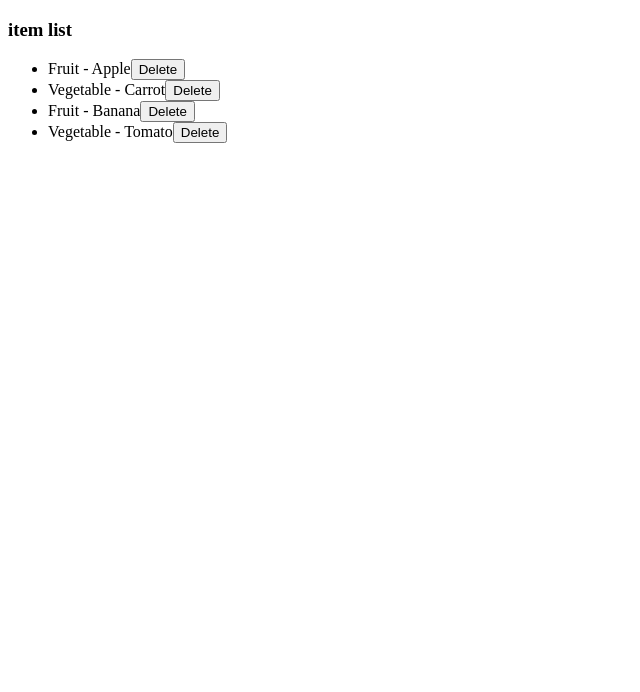
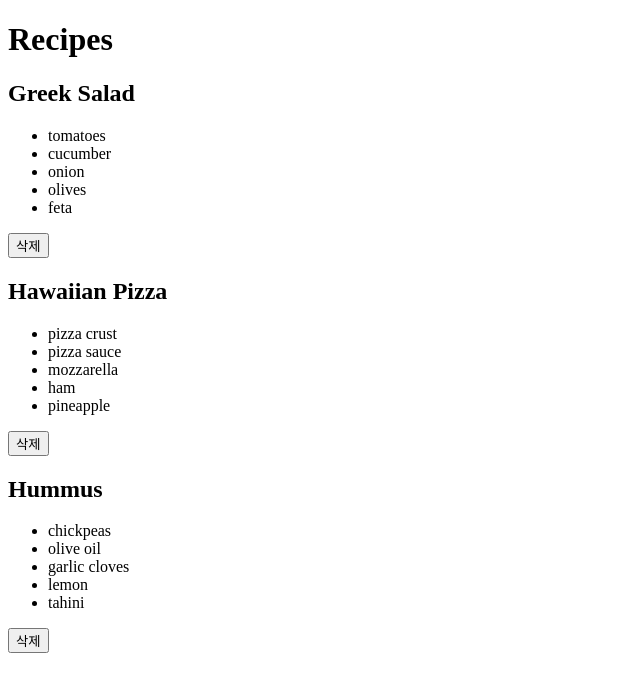
Before and after one commit to kim0hun/Inflearn_React, a React (Vite) app in the folder study/: page / in a window 1280 px wide. Shown: the top 692 px of the page, without its empty margins (0-640 px from the left). Built offline with nearby package versions, Linux system fonts and the light colour scheme.

Commit message:
88. (미션) 레시피 리스트 관리 앱 만들기

```diff
--- a/study/src/App.tsx
+++ b/study/src/App.tsx
@@ -1,30 +1,9 @@
-import { useState } from "react";
+import RecipeList from "./components/RecipeList";
 
 export default function App() {
-  const [items, setItems] = useState([
-    { id: 1, name: "Apple", category: "Fruit" },
-    { id: 2, name: "Carrot", category: "Vegetable" },
-    { id: 3, name: "Banana", category: "Fruit" },
-    { id: 4, name: "Tomato", category: "Vegetable" },
-  ]);
-
-  const handleDelete = (id: number) => {
-    setItems((items) => items.filter((item) => item.id !== id));
-  };
-
   return (
     <>
-      <h3>item list</h3>
-      <ul>
-        {items
-          // .filter((item) => item.category === "Vegetable")
-          .map((item) => (
-            <li key={item.id}>
-              {item.category} - {item.name}
-              <button onClick={() => handleDelete(item.id)}>Delete</button>
-            </li>
-          ))}
-      </ul>
+      <RecipeList />
     </>
   );
 }
--- /dev/null
+++ b/study/src/components/Recipe.tsx
@@ -0,0 +1,23 @@
+export default function Recipe({
+  id,
+  name,
+  ingredients,
+  handleDelete,
+}: {
+  id: string;
+  name: string;
+  ingredients: string[];
+  handleDelete: (id: string) => void;
+}) {
+  return (
+    <>
+      <h2>{name}</h2>
+      <ul>
+        {ingredients.map((ingredient) => (
+          <li key={ingredient}>{ingredient}</li>
+        ))}
+      </ul>
+      <button onClick={() => handleDelete(id)}>삭제</button>
+    </>
+  );
+}
--- /dev/null
+++ b/study/src/components/RecipeList.tsx
@@ -0,0 +1,19 @@
+import { useState } from "react";
+import { initialRecipes } from "../data/initialData";
+import Recipe from "./Recipe";
+
+export default function RecipeList() {
+  const [recipes, setRecipes] = useState(initialRecipes);
+  const handleDelete = (id: string) => {
+    setRecipes((recipes) => recipes.filter((recipe) => recipe.id !== id));
+  };
+
+  return (
+    <>
+      <h1>Recipes</h1>
+      {recipes.map((recipe) => (
+        <Recipe key={recipe.id} {...recipe} handleDelete={handleDelete} />
+      ))}
+    </>
+  );
+}
--- /dev/null
+++ b/study/src/data/initialData.ts
@@ -0,0 +1,23 @@
+export const initialRecipes = [
+  {
+    id: "greek-salad",
+    name: "Greek Salad",
+    ingredients: ["tomatoes", "cucumber", "onion", "olives", "feta"],
+  },
+  {
+    id: "hawaiian-pizza",
+    name: "Hawaiian Pizza",
+    ingredients: [
+      "pizza crust",
+      "pizza sauce",
+      "mozzarella",
+      "ham",
+      "pineapple",
+    ],
+  },
+  {
+    id: "hummus",
+    name: "Hummus",
+    ingredients: ["chickpeas", "olive oil", "garlic cloves", "lemon", "tahini"],
+  },
+];
```
